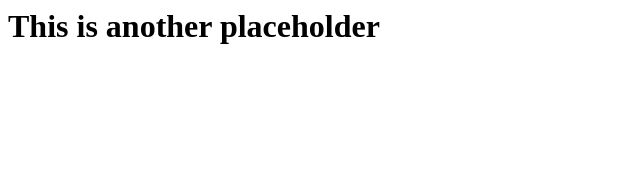
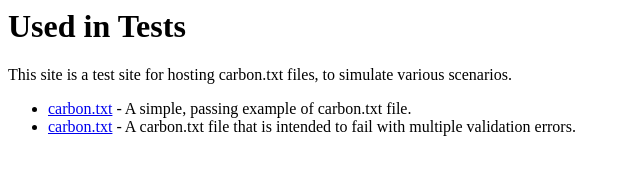
Before and after one commit to thegreenwebfoundation/carbon-txt-setup-examples, a website: page cloudflare-domains/used-in-tests-carbon-txt/index.html in a window 1280 px wide. Shown: the whole page, without its empty margins (0-640 px from the left). Drawn offline with Linux system fonts and the light colour scheme.

Commit message:
Add minimal explanatory text for used-in-tests domain

```diff
--- a/cloudflare-domains/used-in-tests-carbon-txt/index.html
+++ b/cloudflare-domains/used-in-tests-carbon-txt/index.html
@@ -1 +1,9 @@
-<h1>This is another placeholder</h1>
+<h1>Used in Tests</h1>
+
+<p>This site is a test site for hosting carbon.txt files, to simulate various scenarios.</p>
+
+<ul>
+    <li><a href="/carbon.txt">carbon.txt</a> - A simple, passing example of carbon.txt file.</li>
+    <li><a href="/multiple-exceptions.carbon.txt">carbon.txt</a> - A carbon.txt file that is intended to fail with
+        multiple validation errors.</li>
+</ul>
```
